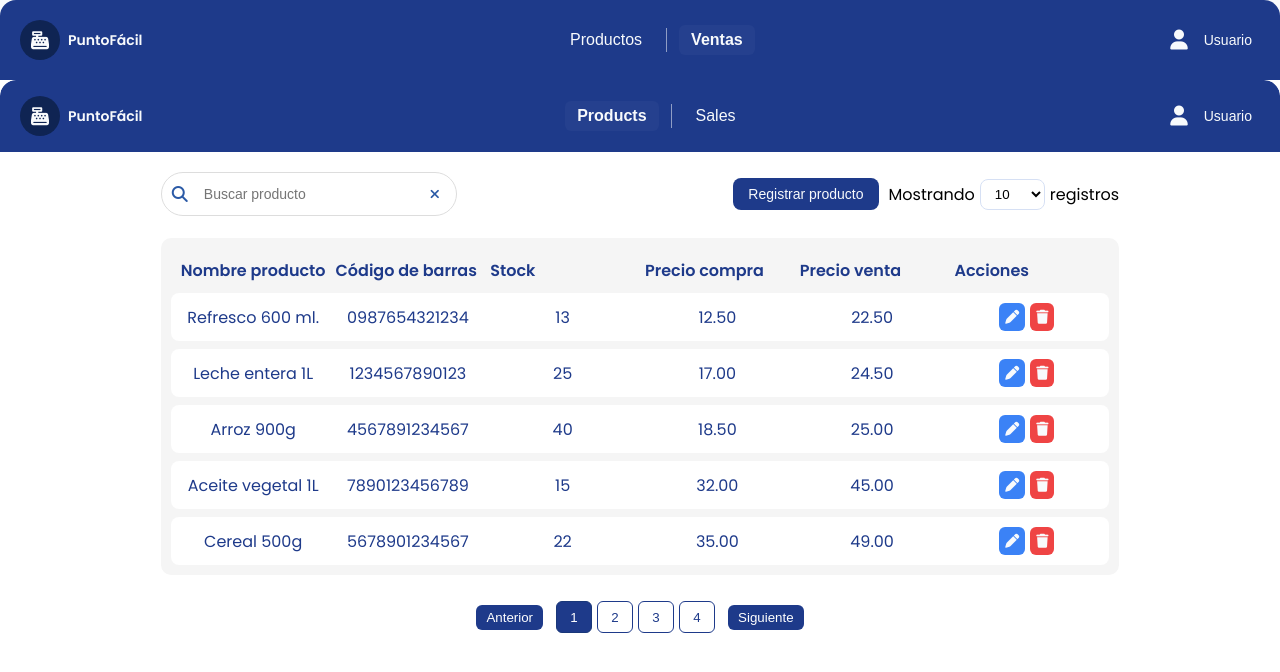
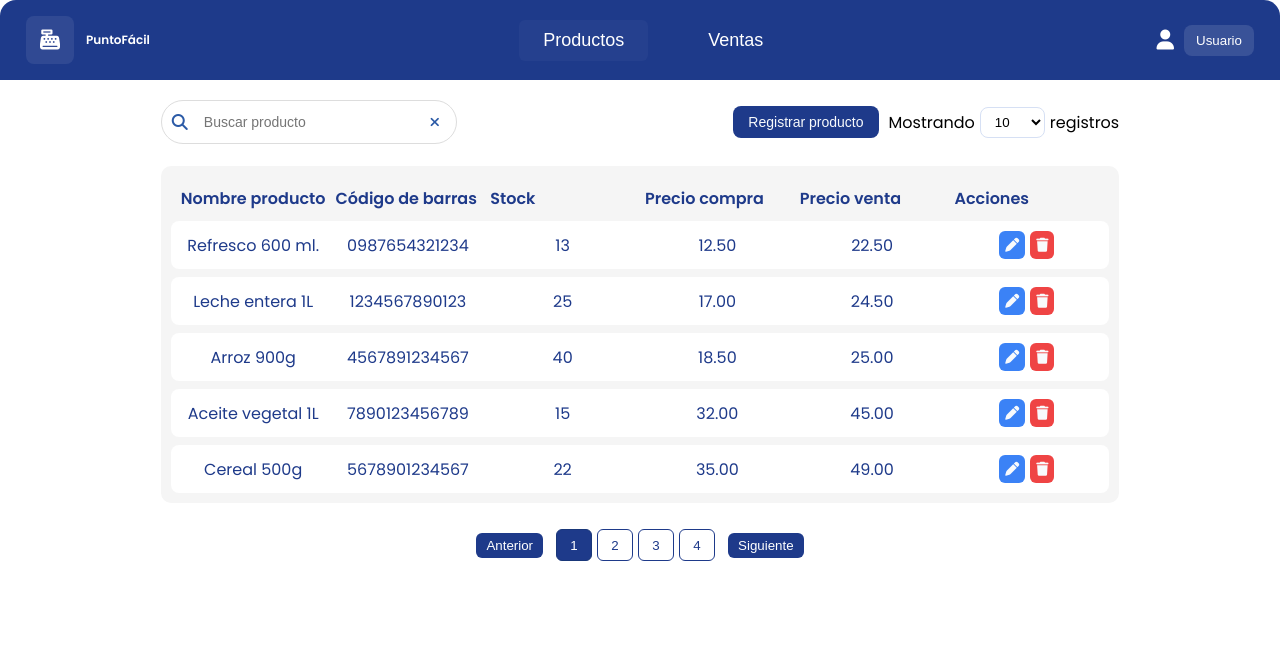
Before and after one commit to Iui55/puntofacil_electron, an Electron app: page src/screens/home/home.html in a window 1280 px wide. Both pictures are taken after a click on the button "Productos". Drawn offline with Linux system fonts and the light colour scheme; files whose address does not match are found by name.

Commit message:
feature: products page to main view

```diff
--- a/main.js
+++ b/main.js
@@ -25,8 +25,8 @@ const createLoginWindow = () => {
 
 const createHomeWindow = () => {
   homeWindow = new BrowserWindow({
-    width: 800,
-    height: 600,
+    width: 1280,
+    height: 720,
     resizable: false,
     frame: false, // remove top bar
     transparent: true, // To show rounded corner
--- a/src/screens/home/home.html
+++ b/src/screens/home/home.html
@@ -19,6 +19,7 @@
 
     <link rel="stylesheet" href="home.css" />
     <link rel="stylesheet" href="../sales/sales.css" />
+    <link rel="stylesheet" href="../products/products.css" />
   </head>
   <body>
     <!-- HEADER -->
@@ -31,9 +32,9 @@
       </div>
 
       <nav class="center-section">
-        <button class="nav-btn" id="productsBtn">Productos</button>
+        <button class="nav-btn active" id="productsBtn">Productos</button>
         <div class="divider"></div>
-        <button class="nav-btn active" id="salesBtn">Ventas</button>
+        <button class="nav-btn" id="salesBtn">Ventas</button>
       </nav>
 
       <div class="right-section">
--- a/src/screens/home/home.js
+++ b/src/screens/home/home.js
@@ -1,21 +1,3 @@
-// const loadView = async (viewName) => {
-//   const base_file = `../${viewName}/${viewName}.html`;
-//   const res = await fetch(`../${viewName}/${viewName}.html`);
-//   const html = await res.text();
-//   document.getElementById("content").innerHTML = html;
-
-//   // Quitar CSS anterior (si existe)
-//   const oldStyle = document.getElementById("dynamic-style");
-//   if (oldStyle) oldStyle.remove();
-
-//   // Agregar nuevo CSS (si existe)
-//   const link = document.createElement("link");
-//   link.rel = "stylesheet";
-//   link.href = cssPath;
-//   link.id = "dynamic-style";
-//   document.head.appendChild(link);
-// };
-
 document.addEventListener("DOMContentLoaded", () => {
   const content = document.getElementById("content");
   const loadView = async (view) => {
@@ -35,15 +17,20 @@ document.addEventListener("DOMContentLoaded", () => {
   };
 
   // Botones de la barra
-  document.getElementById("salesBtn").addEventListener("click", () => {
+  const salesBtn = document.getElementById("salesBtn");
+  const productsBtn = document.getElementById("productsBtn");
+  salesBtn.addEventListener("click", () => {
     loadView("sales");
+    productsBtn.classList.remove("active");
+    salesBtn.classList.add("active");
   });
 
-  document.getElementById("productsBtn").addEventListener("click", () => {
+  productsBtn.addEventListener("click", () => {
     loadView("products");
-
+    salesBtn.classList.remove("active");
+    productsBtn.classList.add("active");
   });
 
   // Vista inicial
-  loadView("sales");
+  loadView("products");
 });
--- a/src/screens/products/products.css
+++ b/src/screens/products/products.css
@@ -1,111 +1,3 @@
-/* ====== GENERAL ====== */
-body {
-  font-family: "Poppins", sans-serif;
-  background-color: #f8fafc;
-  margin: 0;
-  padding: 0;
-}
-
-.window {
-  width: 100%;
-  height: 100%;
-  border-radius: 16px;
-  overflow: hidden;
-  display: flex;
-  flex-direction: column;
-}
-
-/* ====== HEADER ====== */
-.top-bar {
-  display: flex;
-  justify-content: space-between;
-  align-items: center;
-  background-color: #1e3a8a;
-  padding: 10px 20px;
-  border-top-left-radius: 16px;
-  border-top-right-radius: 16px;
-  color: #f8fafc;
-}
-
-.left-section {
-  display: flex;
-  align-items: center;
-  gap: 8px;
-}
-
-.brand-circle {
-  width: 40px;
-  height: 40px;
-  background-color: #0f2453;
-  border-radius: 50%;
-  display: flex;
-  justify-content: center;
-  align-items: center;
-  font-size: 18px;
-  color: #f8fafc;
-}
-
-.brand-text {
-  font-weight: 600;
-  font-size: 14px;
-}
-
-.center-section {
-  display: flex;
-  align-items: center;
-  gap: 12px;
-}
-
-.nav-btn {
-  background: transparent;
-  border: none;
-  color: #f8fafc;
-  font-size: 16px;
-  cursor: pointer;
-  padding: 6px 12px;
-  border-radius: 6px;
-  transition: background-color 0.2s ease-in-out;
-}
-
-.nav-btn:hover {
-  background-color: rgba(255, 255, 255, 0.1);
-}
-
-.nav-btn.active {
-  font-weight: 600;
-}
-
-.divider {
-  width: 1px;
-  height: 24px;
-  background-color: rgba(255, 255, 255, 0.5);
-}
-
-.right-section {
-  display: flex;
-  align-items: center;
-  gap: 8px;
-}
-
-.user-icon {
-  font-size: 20px;
-}
-
-.user-btn {
-  background: transparent;
-  border: none;
-  color: #f8fafc;
-  cursor: pointer;
-  font-size: 14px;
-  padding: 4px 8px;
-  border-radius: 6px;
-  transition: background-color 0.2s;
-}
-
-.user-btn:hover {
-  background-color: rgba(255, 255, 255, 0.1);
-}
-
 /* ====== BODY ====== */
 .body-content {
   flex: 1;
--- a/src/screens/products/products.html
+++ b/src/screens/products/products.html
@@ -20,30 +20,7 @@
     <link rel="stylesheet" href="products.css" />
   </head>
   <body>
-    <div class="window">
-      <!-- HEADER -->
-      <header class="top-bar">
-        <div class="left-section">
-          <div class="brand-circle">
-            <i class="fa-solid fa-cash-register"></i>
-          </div>
-          <span class="brand-text">PuntoFácil</span>
-        </div>
-
-        <nav class="center-section">
-          <button class="nav-btn active">Products</button>
-          <div class="divider"></div>
-          <button class="nav-btn">Sales</button>
-        </nav>
-
-        <div class="right-section">
-          <i class="fa-solid fa-user user-icon"></i>
-          <button class="user-btn" id="userBtn">Usuario</button>
-        </div>
-      </header>
-
-      <!-- BODY -->
-      <main class="body-content">
+      <div class="body-content">
         <section class="products-section">
           <!-- Toolbar superior -->
           <div class="toolbar">
@@ -191,9 +168,7 @@
             <button id="nextPage" class="page-btn">Siguiente</button>
           </div>
         </section>
-      </main>
-    </div>
+      </div>
 
-    <script src="products.js"></script>
   </body>
 </html>
```
